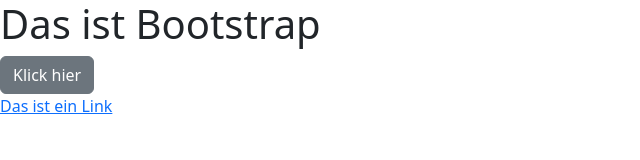
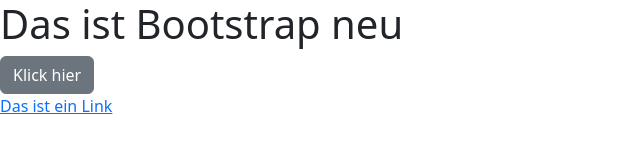
Before and after one commit to balticbird/quizapp, a website: page index.html in a window 1280 px wide. Shown: the whole page, without its empty margins (0-640 px from the left). Drawn offline with nearby package versions, Linux system fonts and the light colour scheme.

Commit message:
.gitignore

```diff
--- a/index.html
+++ b/index.html
@@ -7,7 +7,7 @@
     <link rel="stylesheet" href="node_modules/bootstrap/dist/css/bootstrap.min.css">
 </head>
 <body>
-    <h1>Das ist Bootstrap</h1>
+    <h1>Das ist Bootstrap neu</h1>
     <button class="btn btn-secondary">Klick hier</button><br>
     <a href="#">Das ist ein Link</a>
 </body>
```
Also changed, not shown: 1 other file.
